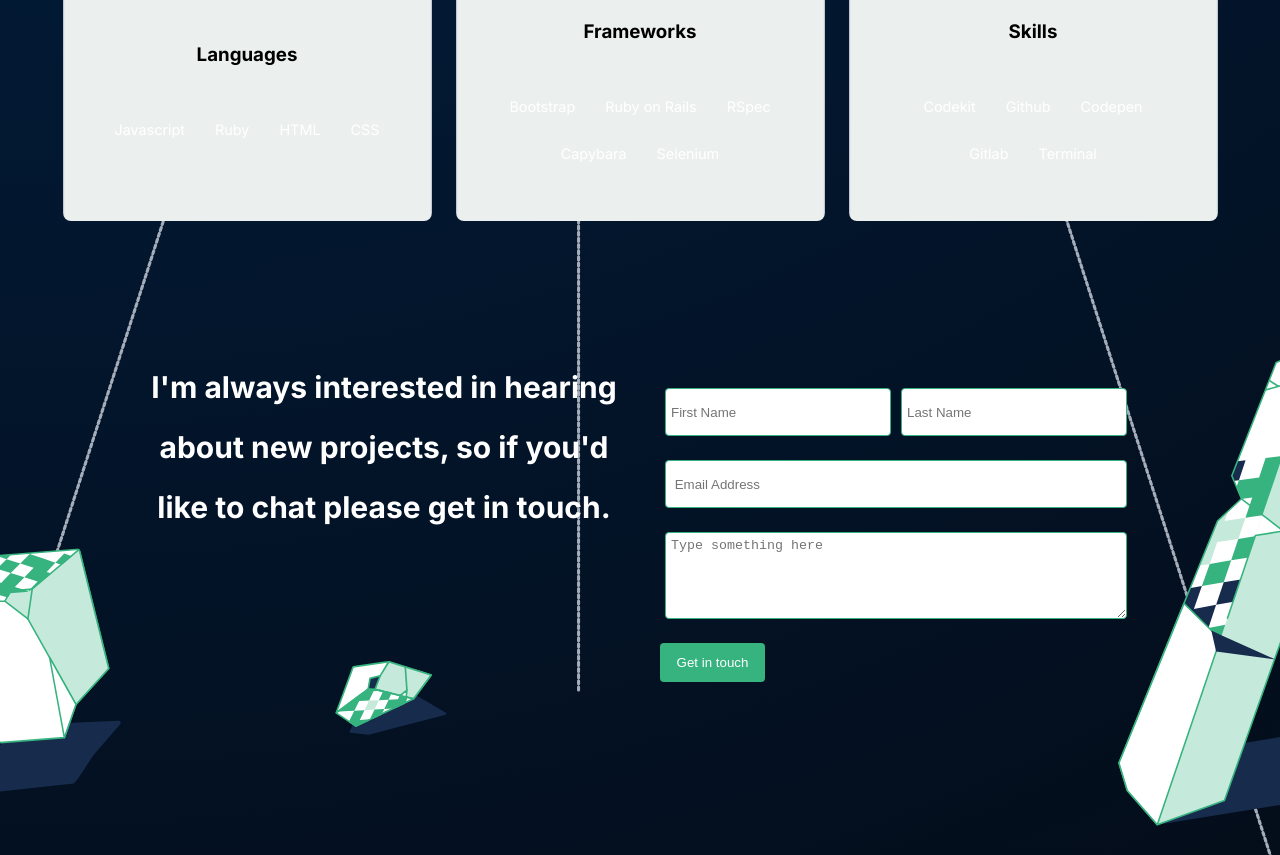
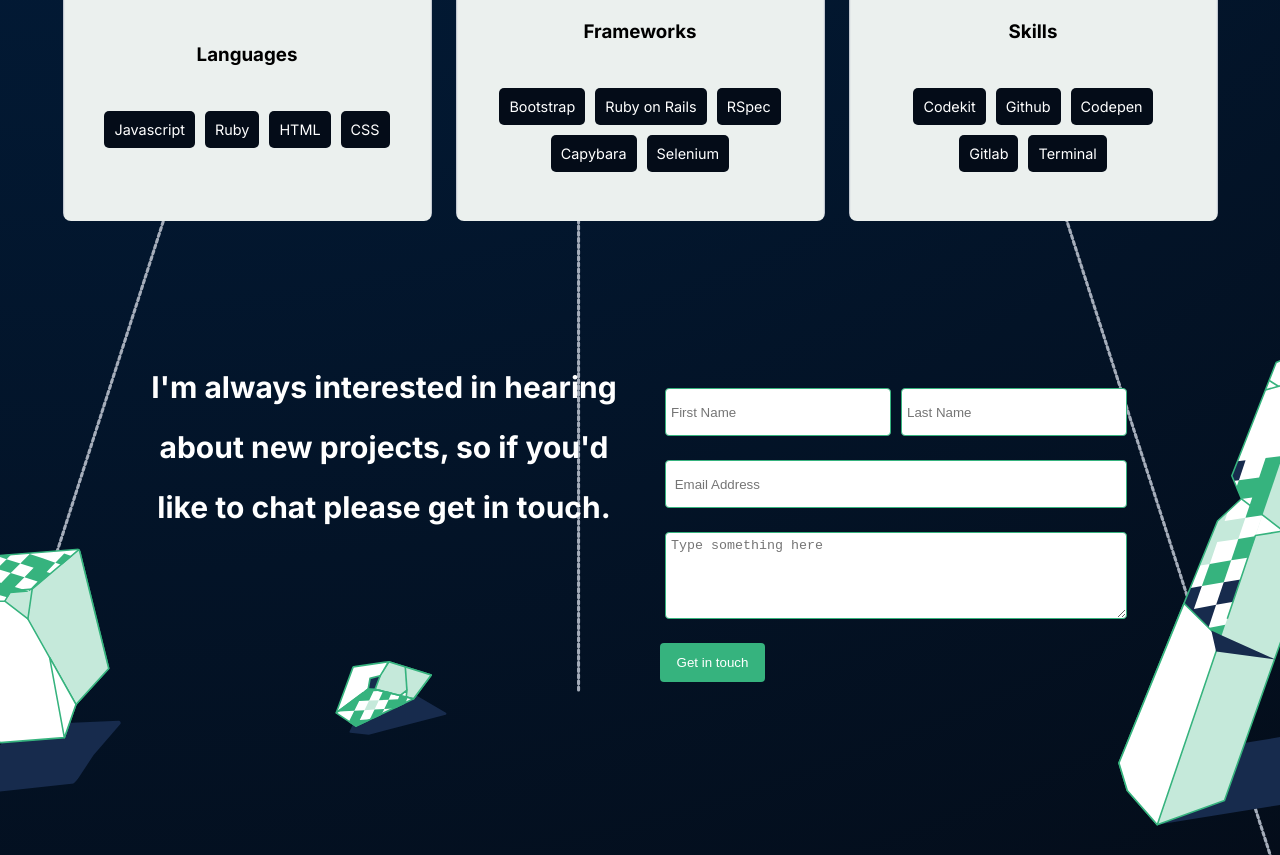
Before and after one commit to Alfred-KInyua/Mobile-portfolio., a website: page index.html in a window 1280 px wide. Shown: the part 2228-3083 px from the top of the page. Drawn offline with Linux system fonts and the light colour scheme.

Commit message:
update frameworks bg color

```diff
--- a/style.scss
+++ b/style.scss
@@ -490,6 +490,7 @@ body {
   font-size: 0.75rem;
   border-radius: 5px;
   white-space: nowrap;
+  background-color: #040c18;
 }
 
 .technologies li:hover {
@@ -999,6 +1000,7 @@ body {
   }
 
   .item-langs li {
+    background-color: #040c18;
     padding: 10px;
     color: #fff;
     text-align: center;
```
Also changed, not shown: style.css, 1 other file.
